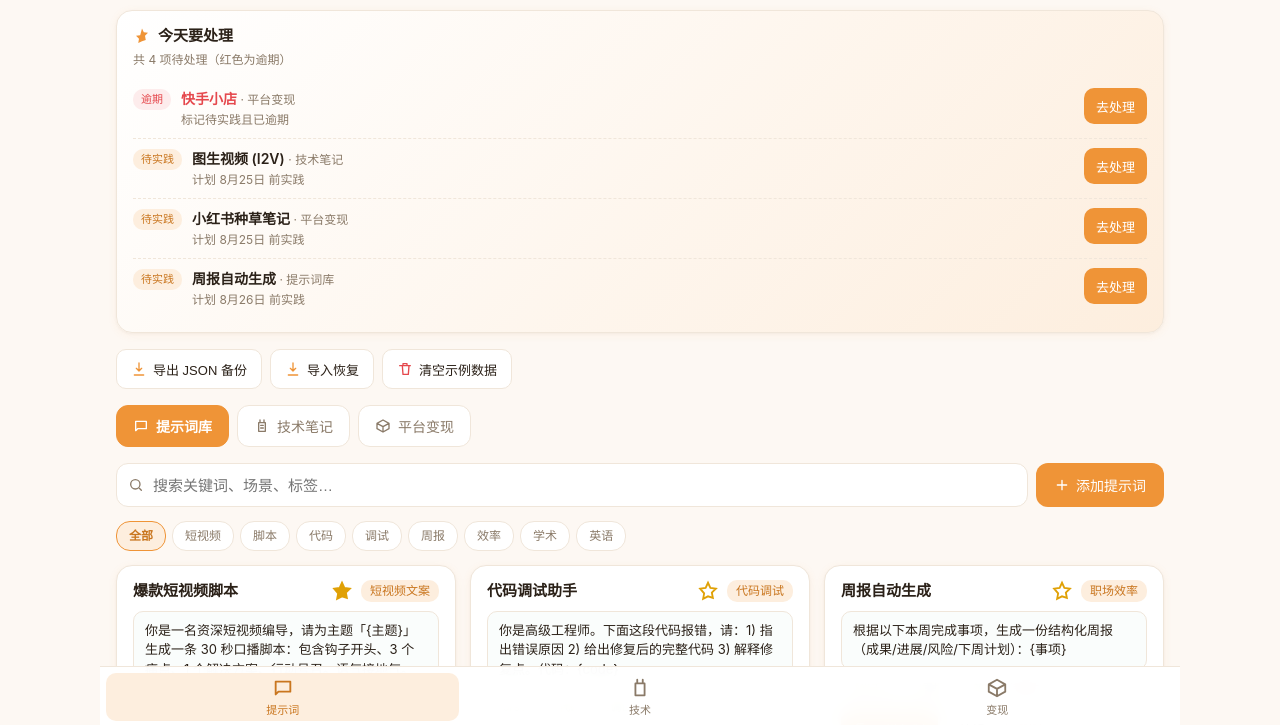
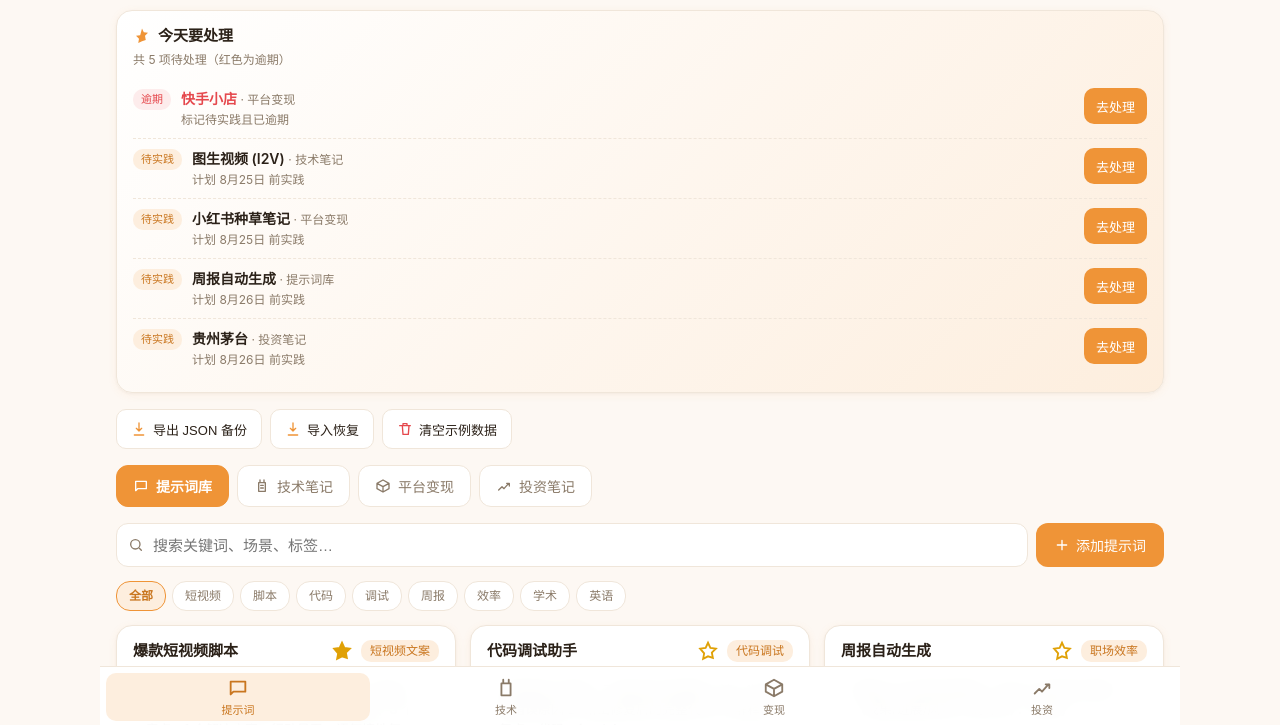
Before and after one commit to tony1314-cloud/ai-learn-hub, a plain HTML site: page index.html in a window 1280 px wide. Shown: the part 73-798 px from the top of the page. Drawn offline with Linux system fonts and the light colour scheme.

Commit message:
Add files via upload

```diff
--- a/index.html
+++ b/index.html
@@ -231,6 +231,10 @@
       <svg width="16" height="16" viewBox="0 0 24 24" fill="none"><path d="M3 8l9-5 9 5-9 5zM3 8v8l9 5 9-5V8M12 13v8" stroke="currentColor" stroke-width="2" stroke-linejoin="round"/></svg>
       平台变现
     </button>
+    <button class="tab" data-mod="invest" onclick="switchMod('invest')">
+      <svg width="16" height="16" viewBox="0 0 24 24" fill="none"><path d="M4 18l5-5 3 3 7-8M16 8h4v4" stroke="currentColor" stroke-width="2" stroke-linecap="round" stroke-linejoin="round"/></svg>
+      投资笔记
+    </button>
   </div>
 
   <!-- 工具栏 -->
@@ -262,6 +266,9 @@
   </button>
   <button data-mod="platform" onclick="switchMod('platform')">
     <svg viewBox="0 0 24 24" fill="none"><path d="M3 8l9-5 9 5-9 5zM3 8v8l9 5 9-5V8M12 13v8" stroke="currentColor" stroke-width="2" stroke-linejoin="round"/></svg>变现
+  </button>
+  <button data-mod="invest" onclick="switchMod('invest')">
+    <svg viewBox="0 0 24 24" fill="none"><path d="M4 18l5-5 3 3 7-8M16 8h4v4" stroke="currentColor" stroke-width="2" stroke-linecap="round" stroke-linejoin="round"/></svg>投资
   </button>
 </nav>
 
@@ -340,6 +347,17 @@
       {name:"小红书种草笔记",scene:"小红书",extra:"★",body:"图文/短视频种草，靠品牌合作（报备笔记）和店铺引流。变现：恰饭笔记+私域。注意：硬广限流，软植入更稳。",tags:"小红书,种草",status:"todo"},
       {name:"视频号互选",scene:"视频号",extra:"★★",body:"腾讯官方互选平台接单。依托微信生态，适合私域转化。变现：广告任务+直播带货+公众号导流。",tags:"视频号,私域",status:"master"},
       {name:"快手小店",scene:"快手",extra:"★★★",body:"下沉市场强信任，靠「老铁经济」直播带货。变现：带货佣金+粉丝团。需先开小店或挂靠。",tags:"快手,带货",status:"todo"}
+    ]},
+  invest:{name:"投资笔记",add:"添加投资",
+    lblName:"标的 / 名称",phName:"如：沪深300ETF / 贵州茅台 / BTC",
+    lblScene:"类型",phScene:"如：股票 / 基金 / ETF / 加密 / 其他",
+    lblBody:"投资逻辑 & 观察",phBody:"记录买入理由、关注指标、风险点、买卖计划…",
+    lblExtra:"持仓状态（选填）",phExtra:"如：观察中 / 持仓中 / 已清仓",
+    exList:[
+      {name:"沪深300ETF",scene:"ETF",extra:"观察中",body:"宽基指数定投。逻辑：长期看好国运+估值处于历史中低位。计划：每月固定日定投，跌破年线加仓10%。风险：短期回撤超20%需扛住。",tags:"ETF,定投,A股",status:"learn"},
+      {name:"纳斯达克100ETF",scene:"ETF",extra:"持仓中",body:"配置海外科技成长。逻辑：AI 产业趋势+美元资产对冲。关注：美联储利率拐点、纳指 PE 分位。风险：汇率波动+科技股拥挤。",tags:"ETF,美股,科技",status:"master"},
+      {name:"贵州茅台",scene:"股票",extra:"观察中",body:"消费龙头，护城河深。逻辑：品牌溢价+高毛利+现金流稳定。关注：批价走势、动销数据。买点：PE 回到历史30%分位以下。",tags:"股票,消费,价值",status:"todo"},
+      {name:"BTC",scene:"加密",extra:"持仓中",body:"数字黄金配置。逻辑：减半周期+机构化趋势。仓位控制在总资产5%内。风险：高波动、政策不确定性，严格止损。",tags:"加密,配置,高风险",status:"learn"}
     ]}
 };
 let state={prompt:[],tech:[],platform:[]};
```
